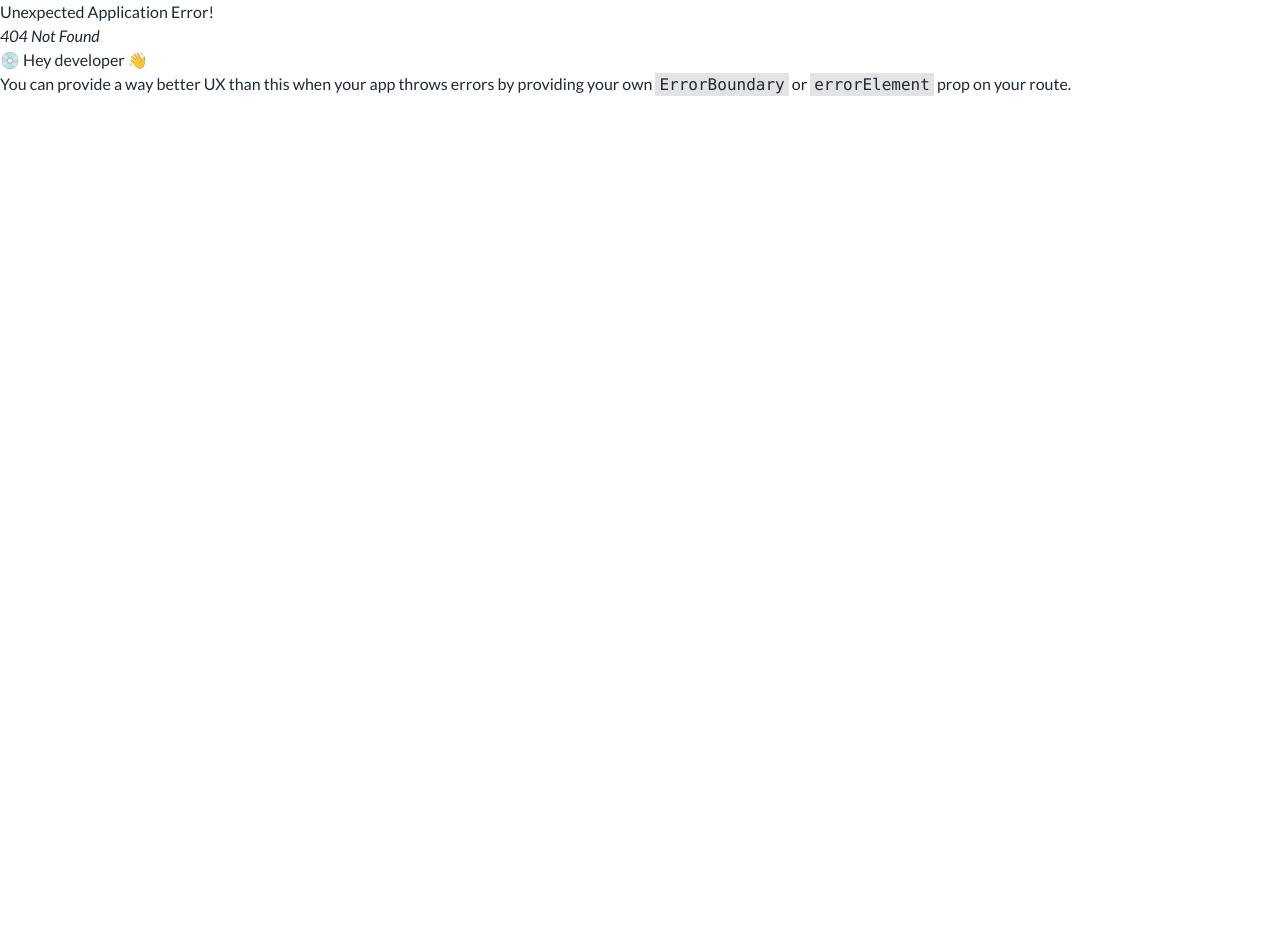
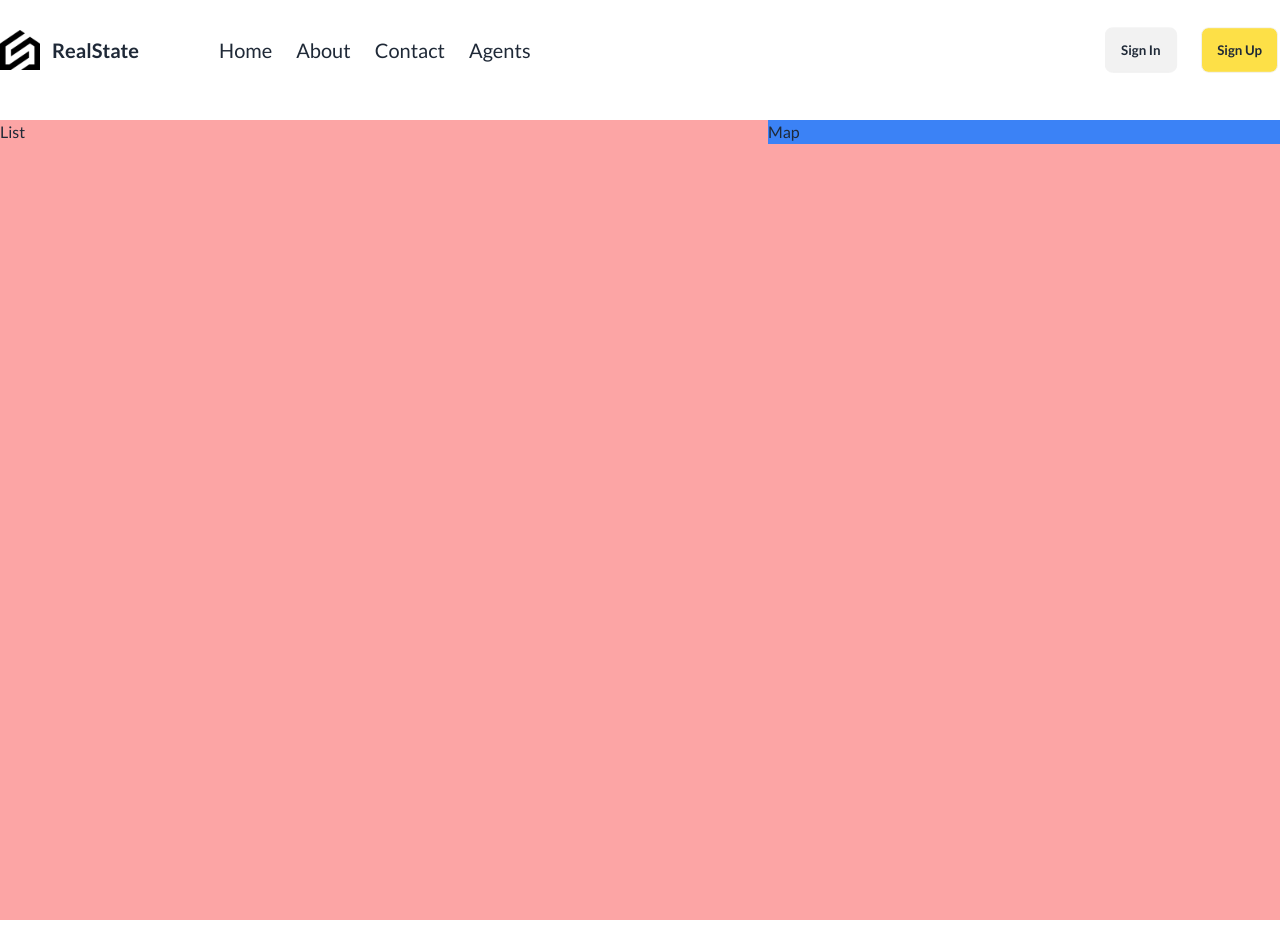
Before and after one commit to AshikurZaman01/Real-Estate-App-UI, a React (Vite) app: page /listPage in a window 1280 px wide. Before the commit this address had no page. Before the commit the page ends 800 px from the top, so only its background shows below. Built offline with nearby package versions, Linux system fonts and the light colour scheme.

Commit message:
add ListPage

```diff
--- /dev/null
+++ b/src/Components/Pages/ListPage/ListContainer/ListContainer.jsx
@@ -0,0 +1,10 @@
+
+const ListContainer = () => {
+    return (
+        <div>
+List
+        </div>
+    );
+};
+
+export default ListContainer;
--- /dev/null
+++ b/src/Components/Pages/ListPage/ListPage.jsx
@@ -0,0 +1,26 @@
+import ListContainer from "./ListContainer/ListContainer";
+import MapContainer from "./MapContainer/MapContainer";
+
+const ListPage = () => {
+    return (
+        <div className="my-5 bg-red-300">
+
+            <div className="flex items-start h-[100vh]">
+                {/* list container */}
+                <div className="listContainer  w-[60%]">
+                    <ListContainer></ListContainer>
+                </div>
+                {/* list container */}
+
+                {/* map container */}
+                <div className="mapContainer  w-[40%] bg-blue-500">
+                    <MapContainer></MapContainer>
+                </div>
+                {/* map container */}
+            </div>
+
+        </div>
+    );
+};
+
+export default ListPage;
--- /dev/null
+++ b/src/Components/Pages/ListPage/MapContainer/MapContainer.jsx
@@ -0,0 +1,10 @@
+
+const MapContainer = () => {
+    return (
+        <div>
+Map
+        </div>
+    );
+};
+
+export default MapContainer;
--- a/src/main.jsx
+++ b/src/main.jsx
@@ -7,6 +7,7 @@ import {
 } from "react-router-dom";
 import Roots from './Components/Roots/Roots';
 import Home from './Components/Pages/Home/Home';
+import ListPage from './Components/Pages/ListPage/ListPage';
 
 const router = createBrowserRouter([
   {
@@ -16,6 +17,10 @@ const router = createBrowserRouter([
       {
         path: "/",
         element: <Home></Home>,
+      },
+      {
+        path: "/listPage",
+        element: <ListPage></ListPage>,
       }
     ]
   },
```
